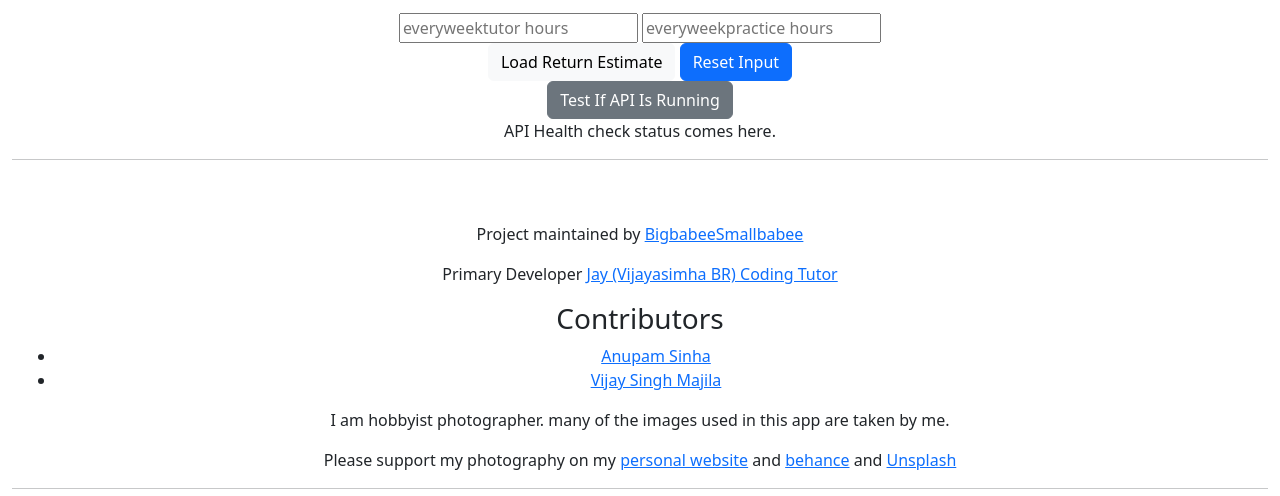
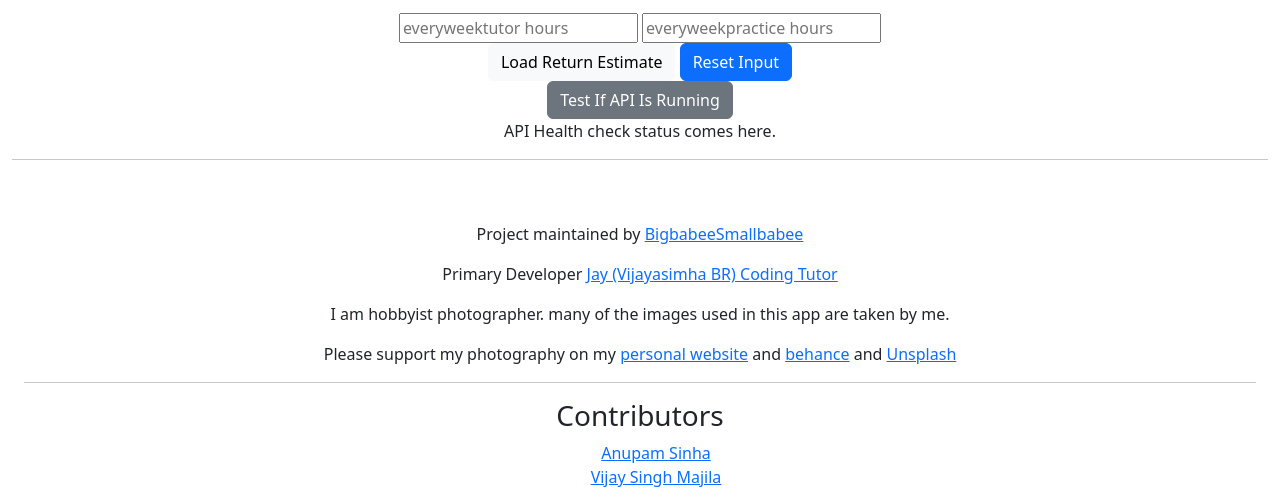
Before and after one commit to BigbabeeSmallbabee/ProjectBFSDFHQFrontEndVanillaJS, a plain HTML site: page index.html in a window 1280 px wide. Shown: the part 154-650 px from the top of the page. Drawn offline with nearby package versions, Linux system fonts and the light colour scheme.

Commit message:
made some quick changes
removed bullet point
organized code to some divs
and added a thank you message to the contributing students

```diff
--- a/index.html
+++ b/index.html
@@ -80,18 +80,24 @@
                 Primary Developer <a href="https://github.com/Jay-study-nildana">Jay (Vijayasimha BR) Coding Tutor</a>
             </p>
             <div>
-            <h3>Contributors</h3>
-            <ul class="contributors-list">
-                <li class="contributors"><a href="https://github.com/ANU4247">Anupam Sinha</a></li>
-                <li class="contributors"><a href="https://github.com/Vijay263601">Vijay Singh Majila</a></li>
-            </ul>
+                <p>I am hobbyist photographer. many of the images used in this app are taken by me.
+                </p>
+                <p>
+                    Please support my photography on my <a href="https://sandkdesignstudio.in/portfolio/">personal
+                        website</a> and <a href="https://www.behance.net/vijayasimhabr">behance</a> and <a
+                        href="https://unsplash.com/@jay_neeruhaaku">Unsplash</a>
+                </p>
             </div>
-            <p>I am hobbyist photographer. many of the images used in this app are taken by me.
-            </p>
-            <p>
-                Please support my photography on my <a href="https://sandkdesignstudio.in/portfolio/">personal
-                    website</a> and <a href="https://www.behance.net/vijayasimhabr">behance</a> and <a
-                    href="https://unsplash.com/@jay_neeruhaaku">Unsplash</a></p>
+            <hr class="hr">
+            <div>
+                <h3>Contributors</h3>
+                <ul class="contributors-list">
+                    <li class="contributors" style="list-style: none;"><a href="https://github.com/ANU4247">Anupam Sinha</a></li>
+                    <li class="contributors" style="list-style: none;"><a href="https://github.com/Vijay263601">Vijay Singh Majila</a></li>
+                </ul>
+                <p>Very grateful to the above student developers for helping me maintain this project. Thanks guys.</p>
+            </div>
+
         </div>
         <hr>
         <div id="nasaData">
```
